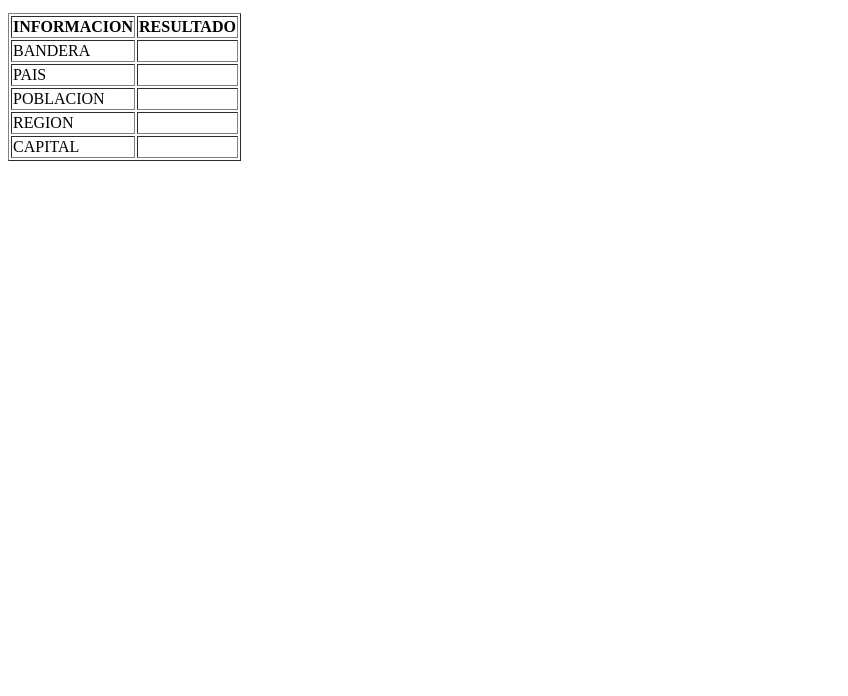
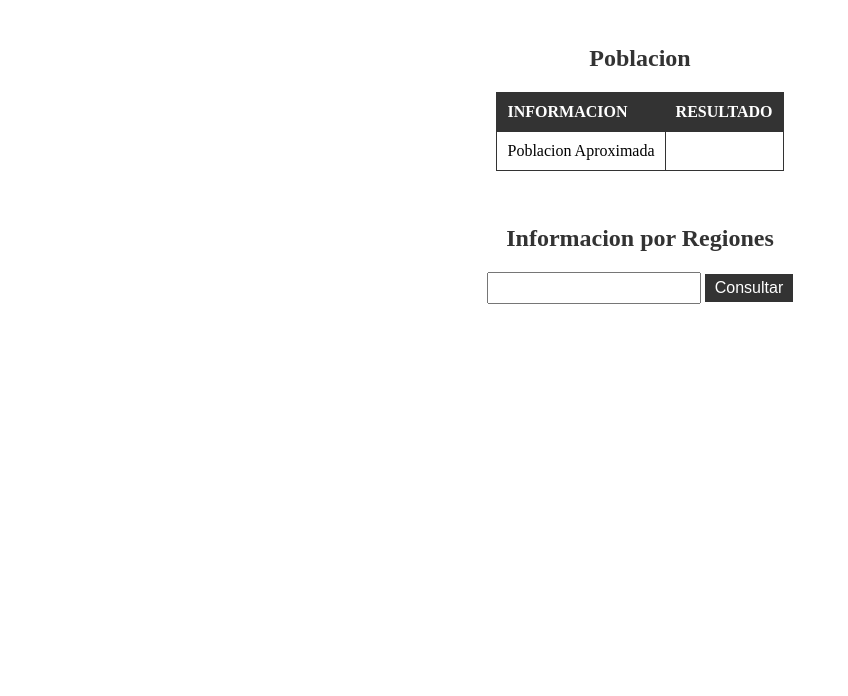
Before and after one commit to CARS1803/Parcial_Reyes_B, a plain HTML site: page index.html in a window 1280 px wide. Shown: the part 104-800 px from the top of the page, without its empty margins (0-848 px from the left). Drawn offline with Linux system fonts and the light colour scheme; no server answers.

Commit message:
cambion de stilo

```diff
--- a/index.html
+++ b/index.html
@@ -4,17 +4,78 @@
     <meta charset="UTF-8">
     <meta name="viewport" content="width=device-width, initial-scale=1.0">
     <title>Parcial</title>
+    <style>
+        <style>
+        body {
+            font-family: Arial, sans-serif;
+            margin: 0;
+            padding: 0;
+        }
+
+        #app {
+            text-align: center;
+            margin-top: 20px;
+        }
+
+        h1 {
+            color: #333;
+            font-size: 24px;
+        }
+
+        form {
+            text-align: center;
+            margin-top: 20px;
+        }
+
+        input[type="text"] {
+            padding: 5px;
+            width: 200px;
+            font-size: 16px;
+        }
+
+        button[type="submit"] {
+            padding: 5px 10px;
+            font-size: 16px;
+            background-color: #333;
+            color: #fff;
+            border: none;
+            cursor: pointer;
+        }
+
+        table {
+            margin: 20px auto;
+            border-collapse: collapse;
+        }
+
+        th, td {
+            padding: 10px;
+            border: 1px solid #333;
+        }
+
+        th {
+            background-color: #333;
+            color: #fff;
+            text-align: left;
+        }
+
+        #banderaPais {
+            max-width: 100px;
+        }
+    </style>
+    </style>
+</head>
 <body>
-    <div id="app"></div>
-    <center><h1>API PAISES</h1></center>
+    <div id="app">
+        <h1>API PAISES</h1>
+    </div>
 
     <form>
         <input type="text" name="pais" id="pais">
         <button type="submit">Consultar</button>
     </form>
-    <p id="resultado"></p>
+    <center><p id="resultado"></p></center>
 
-    <table border="1 px solid">
+    <table id="tabla1" style="display: none;">
         <thead>
             <tr>
                 <th>INFORMACION</th>
@@ -23,20 +84,63 @@
         </thead>
 
         <tbody>
-
-            <tr>
-                <td>BANDERA</td>
-                <td> <img src="" alt="" id="banderaPais"></td>
-            </tr>
-
             <tr>
                 <td>PAIS</td>
                 <td id="nombrePais"></td>
             </tr>
 
             <tr>
-                <td>POBLACION</td>
+                <td>CAPITAL</td>
+                <td id="capitalPais"></td>
+            </tr>
+            <tr>
+                <td>BANDERA</td>
+                <td> <img src="" alt="" id="banderaPais"></td>
+            </tr>
+        </tbody>
+    </table>
+
+    <br>
+
+    <center><h1>Poblacion</h1></center>
+    <table>
+        <thead>
+            <tr>
+                <th>INFORMACION</th>
+                <th>RESULTADO</th>
+            </tr>
+        </thead>
+
+        <tbody>
+            <tr>
+                <td>Poblacion Aproximada</td>
                 <td id="poblacionPais"></td>
+            </tr>
+
+        </tbody>
+    </table>
+
+    <br>
+    <center><h1>Informacion por Regiones</h1></center>
+    <form id="form">
+        <input type="text" name="region" id="region">
+        <button type="submit">Consultar</button>
+    </form>
+    <center><p id="resultado"></p></center>
+
+
+    <table id="tabla2" style="display: none;">
+        <thead>
+            <tr>
+                <th>INFORMACION</th>
+                <th>RESULTADO</th>
+            </tr>
+        </thead>
+
+        <tbody>
+            <tr>
+                <td>CONTINENTE</td>
+                <td id="continentePais"></td>
             </tr>
 
             <tr>
@@ -45,8 +149,8 @@
             </tr>
 
             <tr>
-                <td>CAPITAL</td>
-                <td id="capitalPais"></td>
+                <td>SUBREGION</td>
+                <td id="subregionPais"></td>
             </tr>
 
         </tbody>
```
